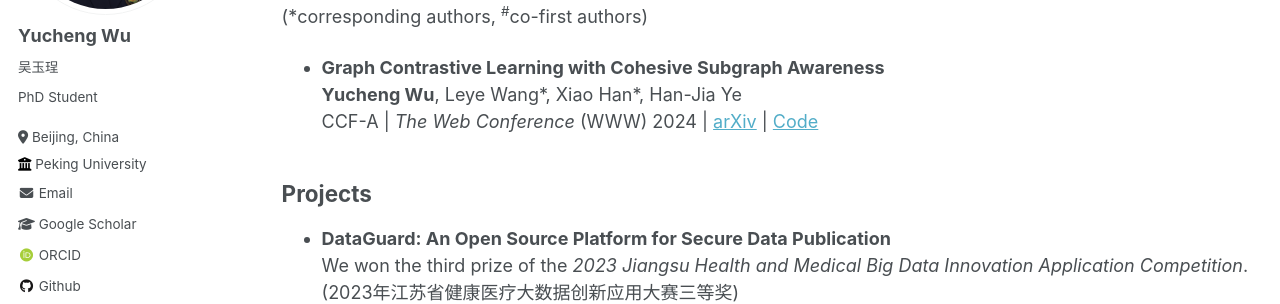
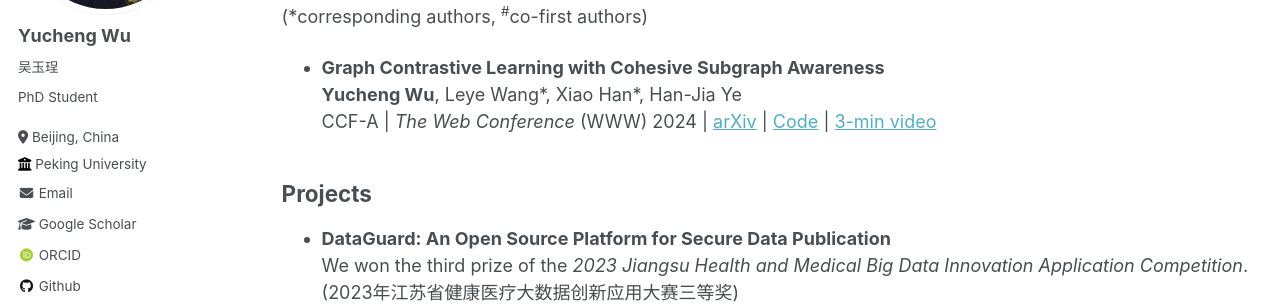
Before and after one commit to wuyucheng2002/wuyucheng2002.github.io, a Jekyll site: the page built from _pages/research.md, in a window 1280 px wide. Shown: the part 278-582 px from the top of the page. Built offline with Jekyll 4.4.1, drawn with Linux system fonts in a browser that asks for light colours; some web fonts are replaced.

Commit message:
Update research.md

```diff
--- a/_pages/research.md
+++ b/_pages/research.md
@@ -15,7 +15,8 @@ You can also find a list of my published work on <a href="https://scholar.google
   <b>Yucheng Wu</b>, Leye Wang\*, Xiao Han\*, Han-Jia Ye <br/>
   CCF-A | *The Web Conference* (WWW) 2024 |
   <a href="https://arxiv.org/abs/2401.17580" target="_blank">arXiv</a> |
-  <a href="https://github.com/wuyucheng2002/CTAug" target="_blank">Code</a>
+  <a href="https://github.com/wuyucheng2002/CTAug" target="_blank">Code</a> |
+  <a href="https://www.youtube.com/watch?v=XLaXTIMSG_0" target="_blank">3-min video</a>
 
 
 
```
